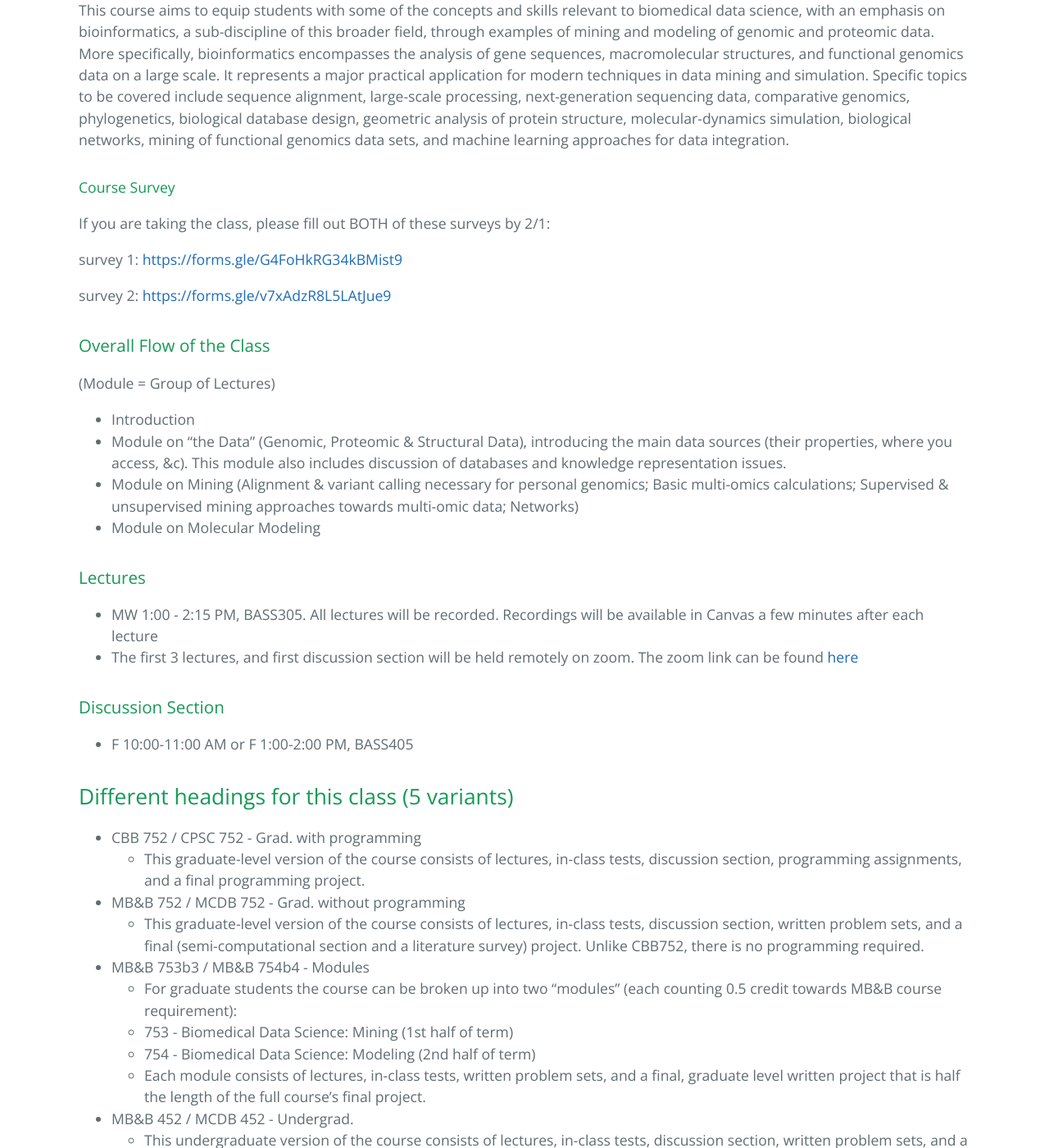
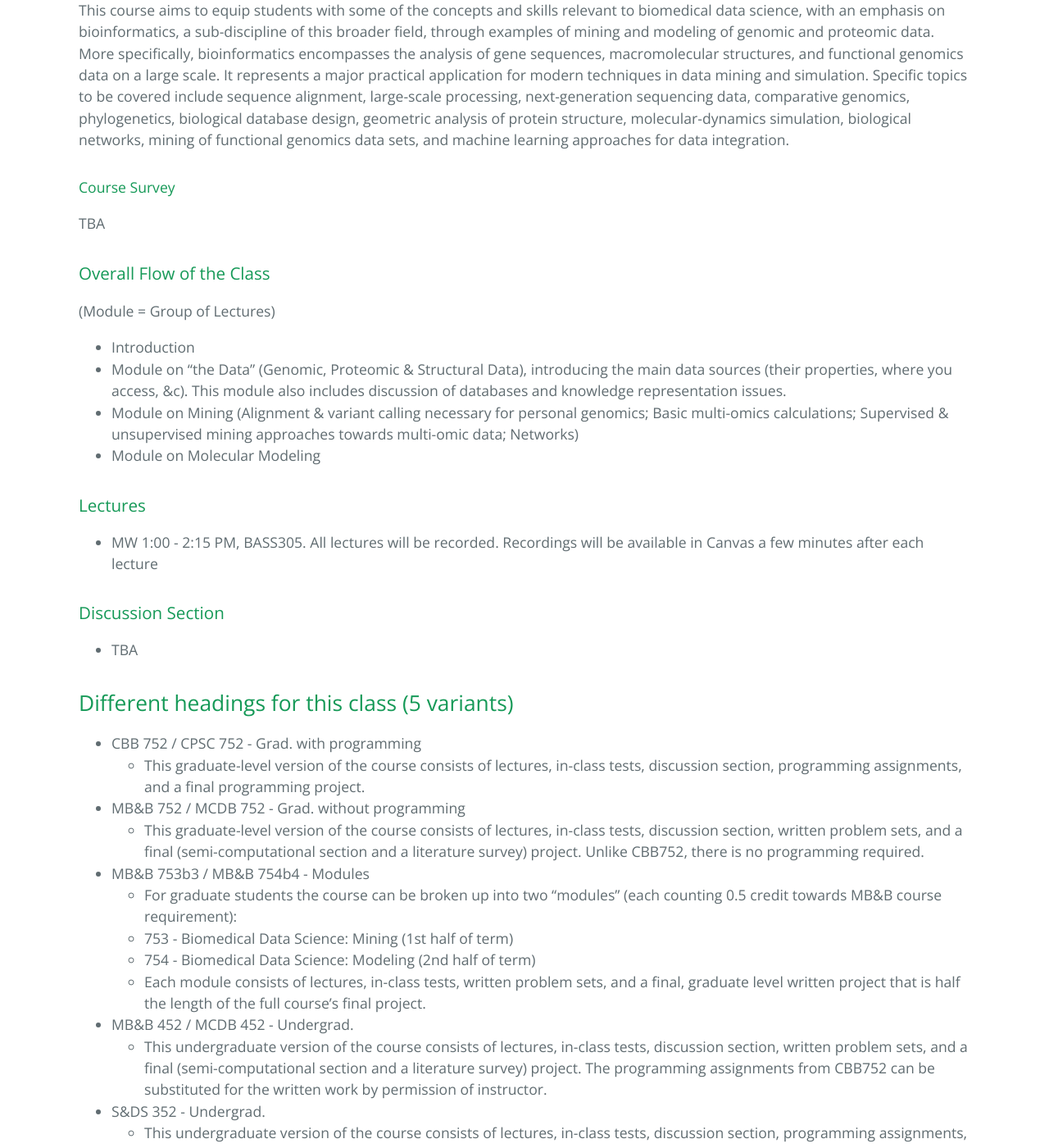
Before and after one commit to gersteinlab/cbb752b23, a Jekyll site: the page built from index.md, in a window 1280 px wide and 1400 px high, scrolled down 654 px. Shown: the whole window at 82% size. Built offline with Jekyll 4.4.1, drawn with Linux system fonts in a browser that asks for light colours; our own code applies the rules of GitHub Pages for plain Markdown files; some of the changed text lies outside the part shown.

Commit message:
Update index.md

```diff
--- a/index.md
+++ b/index.md
@@ -6,11 +6,7 @@ This course aims to equip students with some of the concepts and skills relevant
 
 #### Course Survey
 
-If you are taking the class, please fill out BOTH of these surveys by 2/1:
-
-survey 1: [https://forms.gle/G4FoHkRG34kBMist9](https://forms.gle/G4FoHkRG34kBMist9)
-
-survey 2: [https://forms.gle/v7xAdzR8L5LAtJue9](https://forms.gle/v7xAdzR8L5LAtJue9 )
+TBA
 
 ### Overall Flow of the Class
 
@@ -24,11 +20,11 @@ survey 2: [https://forms.gle/v7xAdzR8L5LAtJue9](https://forms.gle/v7xAdzR8L5LAtJ
 ### Lectures
 
 - MW 1:00 - 2:15 PM, BASS305. All lectures will be recorded. Recordings will be available in Canvas a few minutes after each lecture
-- The first 3 lectures, and first discussion section will be held remotely on zoom. The zoom link can be found [here](https://yale.zoom.us/j/92687108338)
+
 
 ### Discussion Section
 
-- F 10:00-11:00 AM or F 1:00-2:00 PM, BASS405
+- TBA
 
 ## Different headings for this class (5 variants)
 
```
Also changed, not shown: other parts of index.md (+2 -1 lines).
